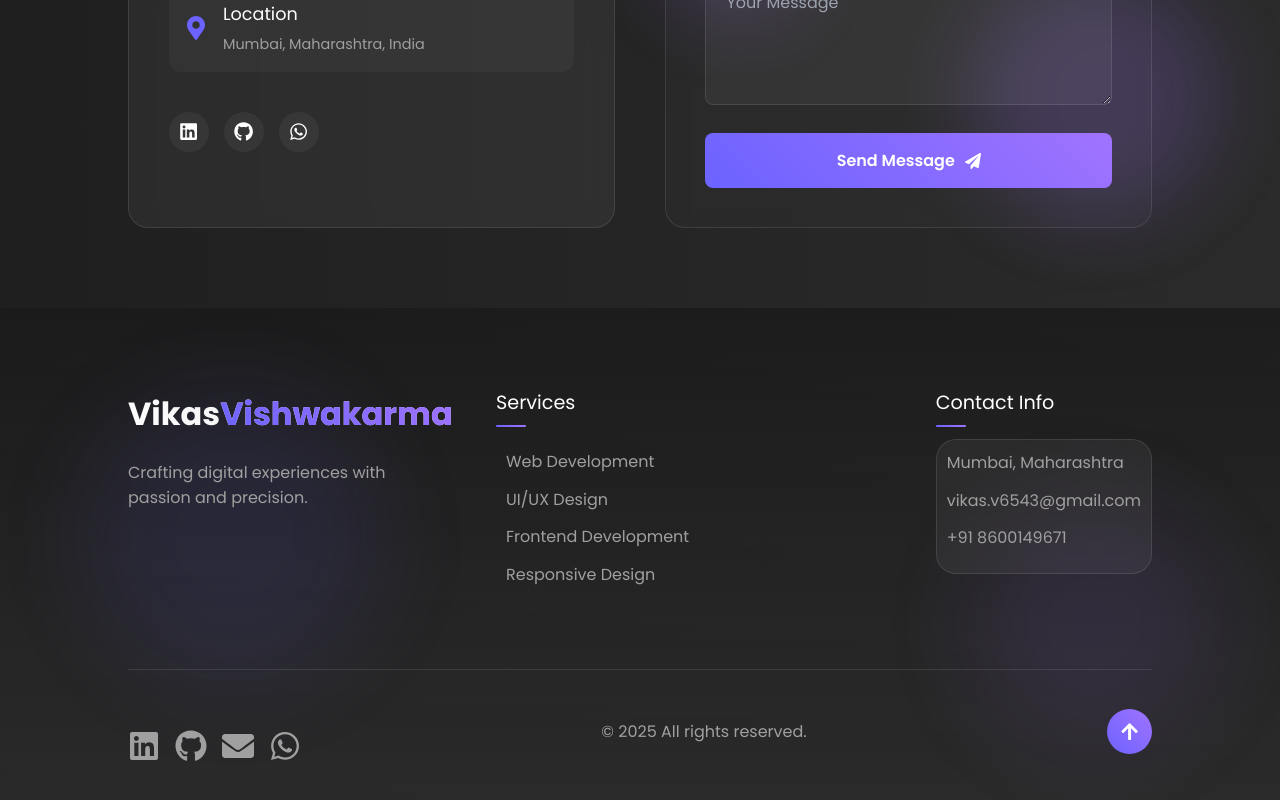
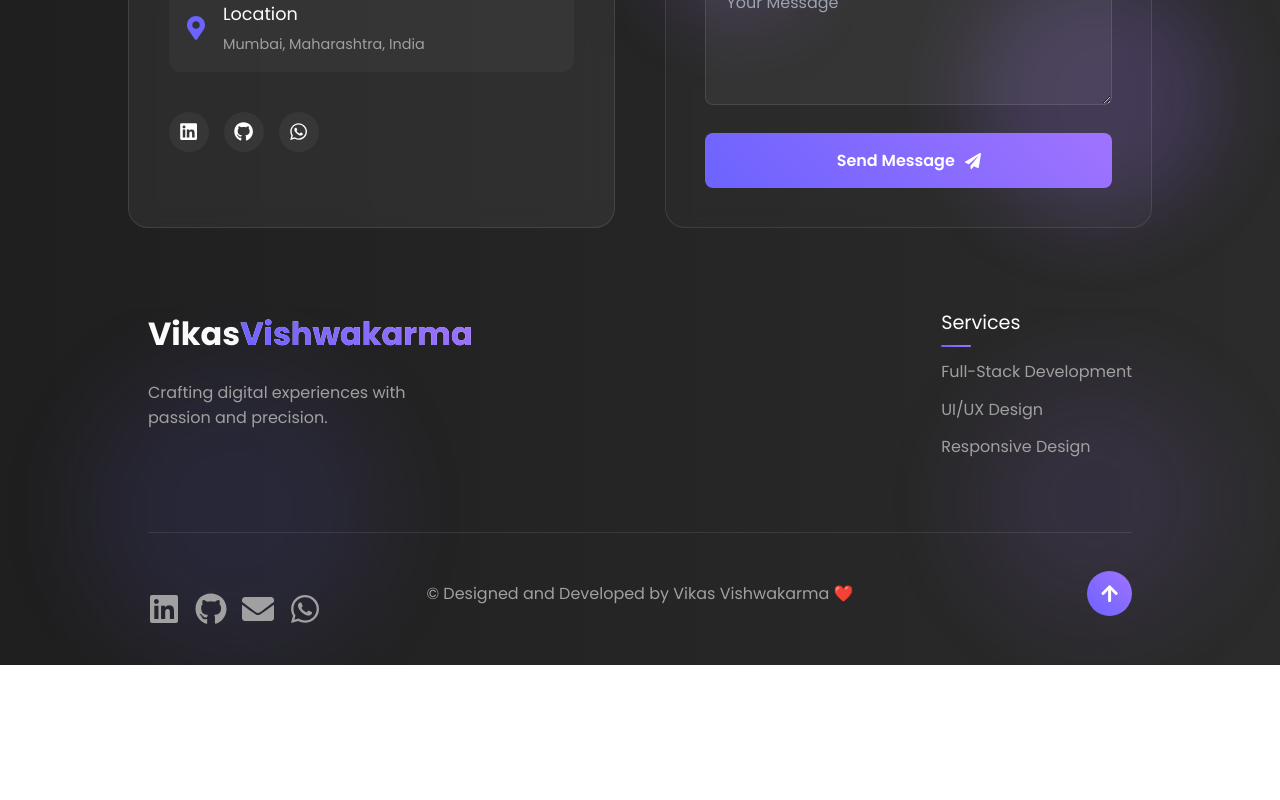
Before and after one commit to Vikas0262/portfolio, a React (Vite) app: page / in a window 1280 px wide. Shown: the part 9021-9821 px from the top of the page. After the commit the page ends 9686 px from the top, so only its background shows below. Built offline with nearby package versions, Linux system fonts and the light colour scheme.

Commit message:
fix: update footer styles and content for improved layout and readability

```diff
--- a/src/components/Footer.css
+++ b/src/components/Footer.css
@@ -1,25 +1,44 @@
 .footer {
     position: relative;
-    padding: 5rem 10% 40px;
-    background: linear-gradient(to bottom, rgba(26, 26, 26, 0.8), rgba(43, 43, 43, 0.95));
+    padding: 0rem 10% 40px;
+    background: linear-gradient(to right, var(--color-bg-dark), var(--color-bg-darker));
     color: #ffffff;
     overflow: hidden;
+    min-height: 300px; /* Ensure minimum height */
   }
 
   .footer-content {
     position: relative;
     z-index: 2;
+    width: 100%;
+    max-width: 1200px;
+    margin: 0 auto;
+    padding: 0 20px;
   }
 
   .footer-top {
     display: flex;
     justify-content: space-between;
-    gap: 40px;
+    align-items: flex-start;
+    /* gap: 40px; */
     margin-bottom: 60px;
+    width: 100%;
+    /* padding: 0px 0; */
+  }
+
+  .footer-links {
+    display: flex;
+    justify-content: flex-end;
+    /* gap: 80px; */
+    /* flex: 2; */
+    /* padding-left: 40px; */
+    /* border-left: 1px solid rgba(255, 255, 255, 0.1); */
   }
 
   .footer-logo {
     flex: 1;
+    max-width: 500px;
+    padding-right: 40px;
   }
 
   .logo-text {
@@ -45,13 +64,6 @@
     max-width: 300px;
   }
 
-  .footer-links {
-    flex: 2;
-    display: flex;
-    justify-content: space-between;
-    gap: 40px;
-  }
-
   .footer-section h4 {
     font-size: 1.2rem;
     color: #ffffff;
@@ -72,7 +84,11 @@
 
   .footer-section ul {
     list-style: none;
-    padding: 10px;
+    padding: 0;
+    margin: 15px 0 0 0;
+    display: flex;
+    flex-direction: column;
+    align-items: flex-start;
   }
 
   .footer-section ul li {
@@ -113,18 +129,20 @@
   }
 
   .footer-bottom {
-    padding-top: 30px;
+    padding: 30px 0 0;
     border-top: 1px solid rgba(255, 255, 255, 0.1);
-    display: flex;
-    justify-content: space-between;
+    display: grid;
+    grid-template-columns: 1fr auto 1fr;
     align-items: center;
-    flex-wrap: wrap;
-    gap: 20px;
+    width: 100%;
+    background: transparent;
   }
 
   .social-links {
     display: flex;
     gap: 15px;
+    justify-self: flex-start;
+    align-items: center;
   }
 
   .social-link {
@@ -148,6 +166,12 @@
   .copyright {
     text-align: center;
     color: #a0a0a0;
+    margin: 0;
+    padding: 0 20px;
+    white-space: nowrap;
+    overflow: hidden;
+    text-overflow: ellipsis;
+    justify-self: center;
   }
 
   .copyright p {
@@ -182,6 +206,8 @@
     display: flex;
     align-items: center;
     justify-content: center;
+    justify-self: flex-end;
+    margin: 0;
   }
 
   .scroll-to-top:hover {
@@ -234,40 +260,214 @@
   }
 
   /* Responsive Styles */
-  @media (max-width: 991px) {
+
+  /* Tablet View */
+  @media (max-width: 1024px) {
     .footer-top {
       flex-direction: column;
+      align-items: center;
+      text-align: center;
+      gap: 40px;
+    }
+
+    .footer-logo {
+      padding-right: 0;
+      display: flex;
+      flex-direction: column;
+      align-items: center;
     }
 
     .footer-links {
+      justify-content: center;
+      text-align: center;
+    }
+
+    .footer-section h4::after {
+      left: 50%;
+      transform: translateX(-50%);
+    }
+
+    .footer-section ul {
+      align-items: center;
+    }
+  }
+
+  /* Tablet Styles (768px - 991px) */
+  @media (max-width: 991px) and (min-width: 769px) {
+    .footer {
+      padding: 2rem 20px 40px;
+      display: flex;
+      flex-direction: column;
+      align-items: center;
+      justify-content: center;
+      min-height: auto;
+      text-align: center;
+    }
+
+    .footer-top {
+      flex-direction: column;
+      gap: 30px;
+      margin: 0 auto 40px;
+      width: 100%;
+      max-width: 600px;
+      display: flex;
+      align-items: center;
+      justify-content: center;
+      padding: 0 20px;
+    }
+
+    .footer-logo {
+      padding-right: 0;
+      max-width: 100%;
+      text-align: center;
+      display: flex;
+      flex-direction: column;
+      align-items: center;
+    }
+
+    .footer-description {
+      max-width: 80%;
+      margin: 0 auto;
+      text-align: center;
+    }
+
+    .footer-links {
+      justify-content: center;
+      gap: 40px;
+      width: 100%;
+      max-width: 600px;
+      margin: 0 auto;
+      padding: 30px 20px 0;
+      border-top: 1px solid rgba(255, 255, 255, 0.1);
       flex-wrap: wrap;
+      display: flex;
     }
 
     .footer-section {
-      flex: 1 1 calc(50% - 20px);
+      flex: 1 1 calc(33.333% - 30px);
       min-width: 200px;
-    }
-  }
-
-  @media (max-width: 576px) {
-    .footer {
-      padding: 60px 5% 120px;
+      text-align: center;
     }
 
-    .footer-section {
-      flex: 1 1 100%;
+    .footer-section h4::after {
+      left: 50%;
+      transform: translateX(-50%);
+    }
+
+    .footer-section ul {
+      align-items: center;
     }
 
     .footer-bottom {
-      flex-direction: column;
+      grid-template-columns: 1fr;
+      gap: 20px;
       text-align: center;
     }
 
     .social-links {
-      justify-content: center;
+      justify-self: center;
+      margin-bottom: 15px;
+    }
+
+    .copyright {
+      order: 2;
+      white-space: normal;
+      line-height: 1.5;
     }
 
     .scroll-to-top {
-      margin-top: 20px;
+      position: fixed;
+      right: 20px;
+      bottom: 20px;
     }
   }
+
+  /* Mobile Styles (up to 768px) */
+  @media (max-width: 768px) {
+    .footer {
+      padding: 2rem 5% 100px;
+    }
+
+    .footer-top {
+      flex-direction: column;
+      gap: 25px;
+      margin-bottom: 30px;
+    }
+
+    .footer-logo {
+      max-width: 100%;
+      padding-right: 0;
+      text-align: center;
+    }
+
+    .footer-description {
+      max-width: 100%;
+      margin: 0 auto;
+      text-align: center;
+      padding: 0 10px;
+    }
+
+    .footer-links {
+      flex-direction: column;
+      align-items: center;
+      width: 100%;
+      padding-top: 25px;
+      border-top: 1px solid rgba(255, 255, 255, 0.1);
+      gap: 30px;
+    }
+
+    .footer-section {
+      width: 100%;
+      max-width: 280px;
+      text-align: center;
+    }
+
+    .footer-section h4 {
+      font-size: 1.1rem;
+      margin-bottom: 15px;
+    }
+
+    .footer-section h4::after {
+      left: 50%;
+      transform: translateX(-50%);
+    }
+
+    .footer-section ul {
+      align-items: center;
+    }
+
+    .footer-section ul li {
+      margin-bottom: 10px;
+    }
+
+    .footer-bottom {
+      grid-template-columns: 1fr;
+      gap: 20px;
+      text-align: center;
+      padding-top: 20px;
+    }
+
+    .social-links {
+      justify-self: center;
+      margin-bottom: 15px;
+    }
+
+    .copyright {
+      order: 2;
+      white-space: normal;
+      line-height: 1.5;
+      font-size: 0.9rem;
+      padding: 0 10px;
+    }
+
+    .scroll-to-top {
+      width: 40px;
+      height: 40px;
+      right: 15px;
+      bottom: 15px;
+    }
+
+    .logo-text {
+      font-size: 1.8rem;
+    }
+  }
--- a/src/components/Footer.jsx
+++ b/src/components/Footer.jsx
@@ -11,7 +11,6 @@ const Footer = () => {
     });
   };
 
-  const currentYear = new Date().getFullYear();
 
   return (
     <footer className="footer">
@@ -29,21 +28,21 @@ const Footer = () => {
             <div className="footer-section">
               <h4>Services</h4>
               <ul>
-                <li><a href="#">Web Development</a></li>
+                <li><a href="#">Full-Stack Development</a></li>
                 <li><a href="#">UI/UX Design</a></li>
-                <li><a href="#">Frontend Development</a></li>
+                {/* <li><a href="#">Frontend Development</a></li> */}
                 <li><a href="#">Responsive Design</a></li>
               </ul>
             </div>
 
-            <div className="footer-section">
+            {/* <div className="footer-section">
               <h4>Contact Info</h4>
               <ul className="contact-info">
                 <li>Mumbai, Maharashtra</li>
                 <li>vikas.v6543@gmail.com</li>
                 <li>+91 8600149671</li>
               </ul>
-            </div>
+            </div> */}
           </div>
         </div>
 
@@ -64,7 +63,9 @@ const Footer = () => {
                   </div>
 
           <div className="copyright">
-            <p>© {currentYear} All rights reserved.</p>
+            <p className="copyright">
+          &copy; Designed and Developed by Vikas Vishwakarma <span className="heart-icon">❤️</span>
+        </p>
           </div>
 
           <button className="scroll-to-top" onClick={scrollToTop} aria-label="Scroll to top">
```
